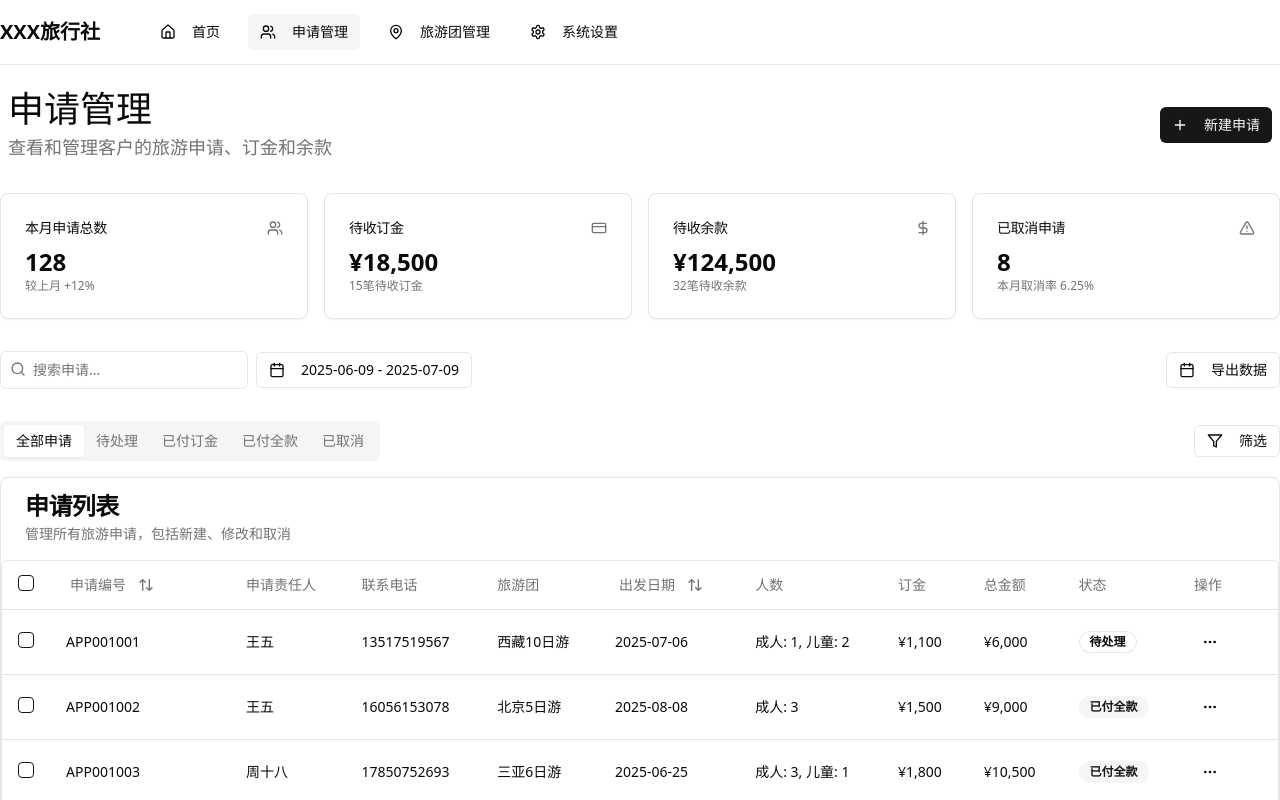
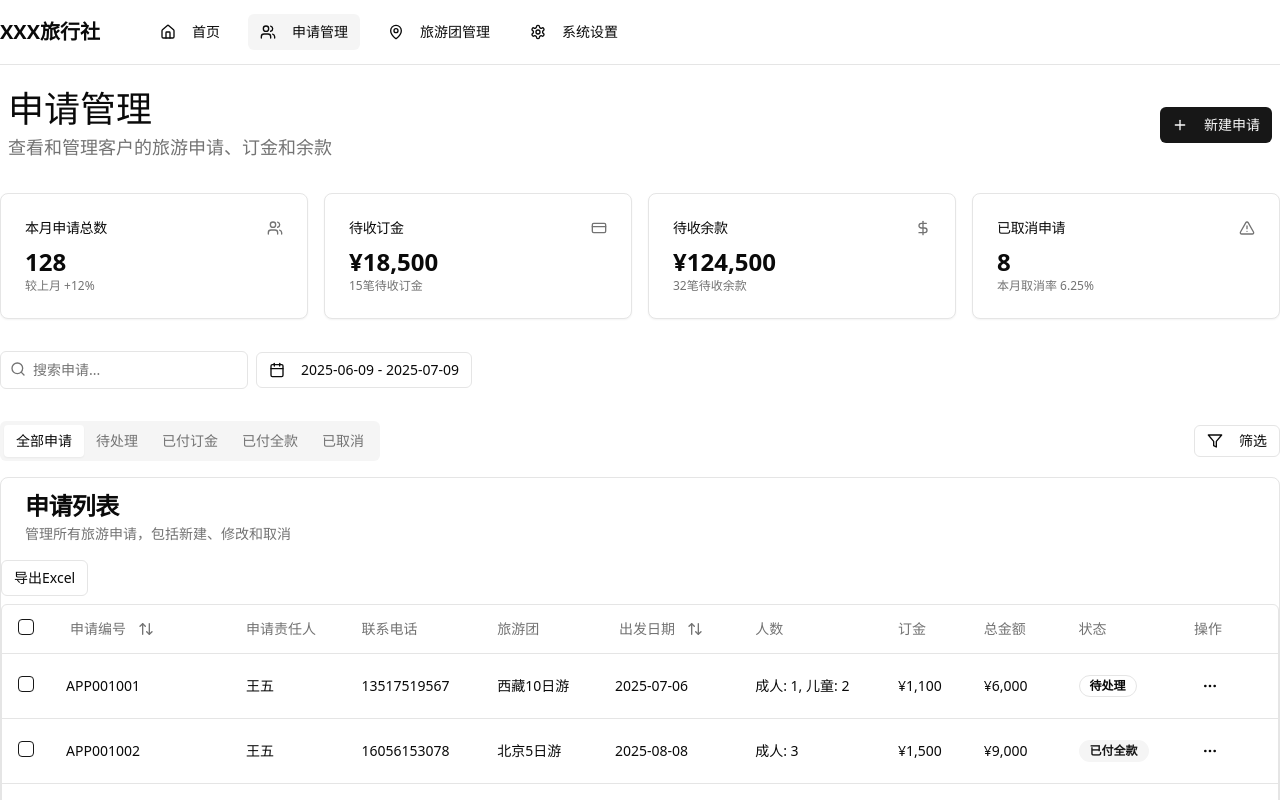
Before and after one commit to Braverin/travel-management-system, a Next.js app: page /applications in a window 1280 px wide. Shown: the top 800 px of the page. Built offline with nearby package versions, Linux system fonts and the light colour scheme; a web font is replaced by a local one.

Commit message:
完成了数据的导出

```diff
--- a/app/applications/page.tsx
+++ b/app/applications/page.tsx
@@ -1,6 +1,6 @@
 import type { Metadata } from "next"
 import { CalendarIcon, SearchIcon } from "lucide-react"
-
+import * as XLSX from "xlsx"
 import { Button } from "@/components/ui/button"
 import { Card, CardContent, CardDescription, CardHeader, CardTitle } from "@/components/ui/card"
 import { Tabs, TabsContent, TabsList, TabsTrigger } from "@/components/ui/tabs"
@@ -13,7 +13,7 @@ import { ApplicationStats } from "@/components/applications/application-stats"
 import { NewApplicationButton } from "@/components/applications/new-application-button"
 
 export const metadata: Metadata = {
-  title: "申请管理 | XXX旅行社业务管理系统",
+  title: "申请管理 | JOJO旅行社业务管理系统",
   description: "管理旅游申请、订金和余款",
 }
 
@@ -39,12 +39,6 @@ export default function ApplicationsPage() {
             />
           </div>
           <DateRangePicker />
-        </div>
-        <div className="flex items-center gap-2">
-          <Button variant="outline" size="sm">
-            <CalendarIcon className="mr-2 h-4 w-4" />
-            导出数据
-          </Button>
         </div>
       </div>
 
--- a/app/settings/page.tsx
+++ b/app/settings/page.tsx
@@ -1,6 +1,6 @@
 import type { Metadata } from "next"
 import { Settings, Users, Shield, FileText } from "lucide-react"
-
+import * as XLSX from "xlsx"
 import { Card, CardContent, CardDescription, CardHeader, CardTitle } from "@/components/ui/card"
 import { Tabs, TabsContent, TabsList, TabsTrigger } from "@/components/ui/tabs"
 import { DashboardHeader } from "@/components/dashboard-header"
@@ -11,7 +11,7 @@ import { SecuritySettings } from "@/components/settings/security-settings"
 import { SystemLogs } from "@/components/settings/system-logs"
 
 export const metadata: Metadata = {
-  title: "系统设置 | XXX旅行社业务管理系统",
+  title: "系统设置 | JOJO旅行社业务管理系统",
   description: "系统配置、用户管理和安全设置",
 }
 
--- a/components/applications/application-table.tsx
+++ b/components/applications/application-table.tsx
@@ -3,7 +3,7 @@
 import { useState } from "react"
 import { ArrowUpDown, MoreHorizontal, Eye, Edit, FileText, CreditCard, AlertTriangle } from "lucide-react"
 import { format } from "date-fns"
-
+import * as XLSX from "xlsx"
 import { Button } from "@/components/ui/button"
 import { Checkbox } from "@/components/ui/checkbox"
 import {
@@ -179,6 +179,28 @@ export function ApplicationTable({ status }: ApplicationTableProps) {
     })
   }
 
+  // 导出为 Excel
+  const handleExport = () => {
+    const excelData = applications.map(app => ({
+      申请编号: app.id,
+      申请责任人: app.responsiblePerson,
+      联系电话: app.phone,
+      旅游团: app.tour,
+      出发日期: format(app.departureDate, "yyyy-MM-dd"),
+      成人数: app.adultCount,
+      儿童数: app.childCount,
+      总人数: app.totalCount,
+      订金: app.deposit,
+      总金额: app.totalAmount,
+      状态: app.status,
+    }))
+    const ws = XLSX.utils.json_to_sheet(excelData)
+    const wb = XLSX.utils.book_new()
+    XLSX.utils.book_append_sheet(wb, ws, "申请列表")
+    XLSX.writeFile(wb, `applications_${new Date().toISOString().split("T")[0]}.xlsx`)
+  }
+
+
   // 添加新申请到列表
   const addNewApplication = (application: any) => {
     setApplications([application, ...applications])
@@ -186,6 +208,11 @@ export function ApplicationTable({ status }: ApplicationTableProps) {
 
   return (
       <>
+        <div className="flex items-center space-x-2 mb-2">
+          <Button variant="outline" size="sm" onClick={handleExport}>
+            导出Excel
+          </Button>
+        </div>
         <div className="rounded-md border">
           <Table>
             <TableHeader>
@@ -201,7 +228,7 @@ export function ApplicationTable({ status }: ApplicationTableProps) {
                   <div className="flex items-center space-x-1">
                     <Button variant="ghost" size="sm" className="px-1">
                       <span>申请编号</span>
-                    <ArrowUpDown className="ml-1 h-4 w-4" />
+                      <ArrowUpDown className="ml-1 h-4 w-4"/>
                     </Button>
                   </div>
                 </TableHead>
@@ -212,7 +239,7 @@ export function ApplicationTable({ status }: ApplicationTableProps) {
                   <div className="flex items-center space-x-1">
                     <Button variant="ghost" size="sm" className="px-1">
                       <span>出发日期</span>
-                    <ArrowUpDown className="ml-1 h-4 w-4" />
+                      <ArrowUpDown className="ml-1 h-4 w-4"/>
                     </Button>
                   </div>
                 </TableHead>
@@ -251,22 +278,22 @@ export function ApplicationTable({ status }: ApplicationTableProps) {
                         <DropdownMenuTrigger asChild>
                           <Button variant="ghost" size="sm" className="h-8 w-8 p-0">
                             <span className="sr-only">打开菜单</span>
-                        <MoreHorizontal className="h-4 w-4" />
+                            <MoreHorizontal className="h-4 w-4"/>
                           </Button>
                         </DropdownMenuTrigger>
                         <DropdownMenuContent align="end">
                           <DropdownMenuLabel>操作</DropdownMenuLabel>
                           <DropdownMenuItem onClick={() => setViewApplication(application)}>
-                        <Eye className="mr-2 h-4 w-4" />
+                            <Eye className="mr-2 h-4 w-4"/>
                             查看详情
                           </DropdownMenuItem>
                           <DropdownMenuItem>
-                        <Edit className="mr-2 h-4 w-4" />
+                            <Edit className="mr-2 h-4 w-4"/>
                             编辑申请
                           </DropdownMenuItem>
-                      <DropdownMenuSeparator />
+                          <DropdownMenuSeparator/>
                           <DropdownMenuItem>
-                        <FileText className="mr-2 h-4 w-4" />
+                            <FileText className="mr-2 h-4 w-4"/>
                             打印申请书
                           </DropdownMenuItem>
 
@@ -275,19 +302,19 @@ export function ApplicationTable({ status }: ApplicationTableProps) {
                                   onClick={() => handleRecordPayment(application)}
                                   className={application.status === "pending" ? "text-blue-500" : "text-green-500"}
                               >
-                          <CreditCard className="mr-2 h-4 w-4" />
+                                <CreditCard className="mr-2 h-4 w-4"/>
                                 记录{application.status === "pending" ? "订金" : "余款"}
                               </DropdownMenuItem>
                           )}
 
-                      <DropdownMenuSeparator />
+                          <DropdownMenuSeparator/>
 
                           {application.status !== "cancelled" && (
                               <DropdownMenuItem
                                   className="text-destructive"
                                   onClick={() => handleCancelApplication(application)}
                               >
-                          <AlertTriangle className="mr-2 h-4 w-4" />
+                                <AlertTriangle className="mr-2 h-4 w-4"/>
                                 取消申请
                               </DropdownMenuItem>
                           )}
@@ -307,7 +334,7 @@ export function ApplicationTable({ status }: ApplicationTableProps) {
               <DialogDescription>申请编号: {viewApplication?.id}</DialogDescription>
             </DialogHeader>
 
-          {viewApplication && <ApplicationDetails application={viewApplication} />}
+            {viewApplication && <ApplicationDetails application={viewApplication}/>}
 
             <DialogFooter>
               <Button variant="outline" onClick={() => setViewApplication(null)}>
--- a/components/settings/system-logs.tsx
+++ b/components/settings/system-logs.tsx
@@ -2,7 +2,7 @@
 
 import { SetStateAction, useState} from "react"
 import {Search, Download, RefreshCw} from "lucide-react"
-
+import * as XLSX from "xlsx"
 import { Button } from "@/components/ui/button"
 import { Input } from "@/components/ui/input"
 import {
@@ -60,20 +60,19 @@ export function SystemLogs() {
     setLogs(generateLogs())
   }
 
+
   const handleExport = () => {
-    // 模拟导出功能
-    const csvContent = [
-      ["时间", "模块", "操作", "用户", "消息"],
-      ...filteredLogs.map((log) => [log.timestamp.toLocaleString(), log.module, log.action, log.user, log.message]),
-    ]
-        .map((row) => row.join(","))
-        .join("\n")
-
-    const blob = new Blob([csvContent], {type: "text/csv;charset=utf-8;"})
-    const link = document.createElement("a")
-    link.href = URL.createObjectURL(blob)
-    link.download = `system_logs_${new Date().toISOString().split("T")[0]}.csv`
-    link.click()
+    const excelData = filteredLogs.map((log) => ({
+      时间: log.timestamp.toLocaleString(),
+      模块: log.module,
+      操作: log.action,
+      用户: log.user,
+      消息: log.message,
+    }))
+    const ws = XLSX.utils.json_to_sheet(excelData)
+    const wb = XLSX.utils.book_new()
+    XLSX.utils.book_append_sheet(wb, ws, "系统日志")
+    XLSX.writeFile(wb, `system_logs_${new Date().toISOString().split("T")[0]}.xlsx`)
   }
 
   return (
```
Lines whose indentation alone changed are shown as unchanged.
